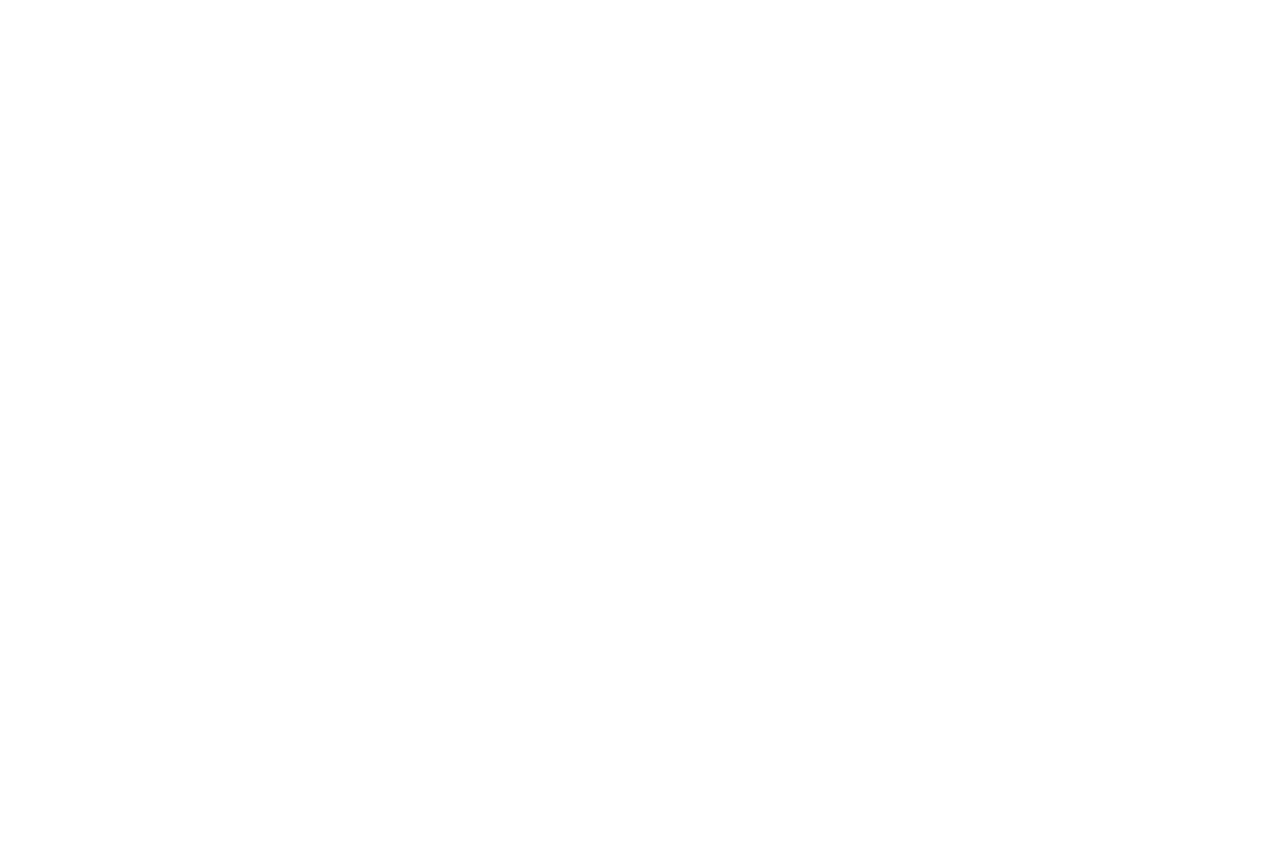
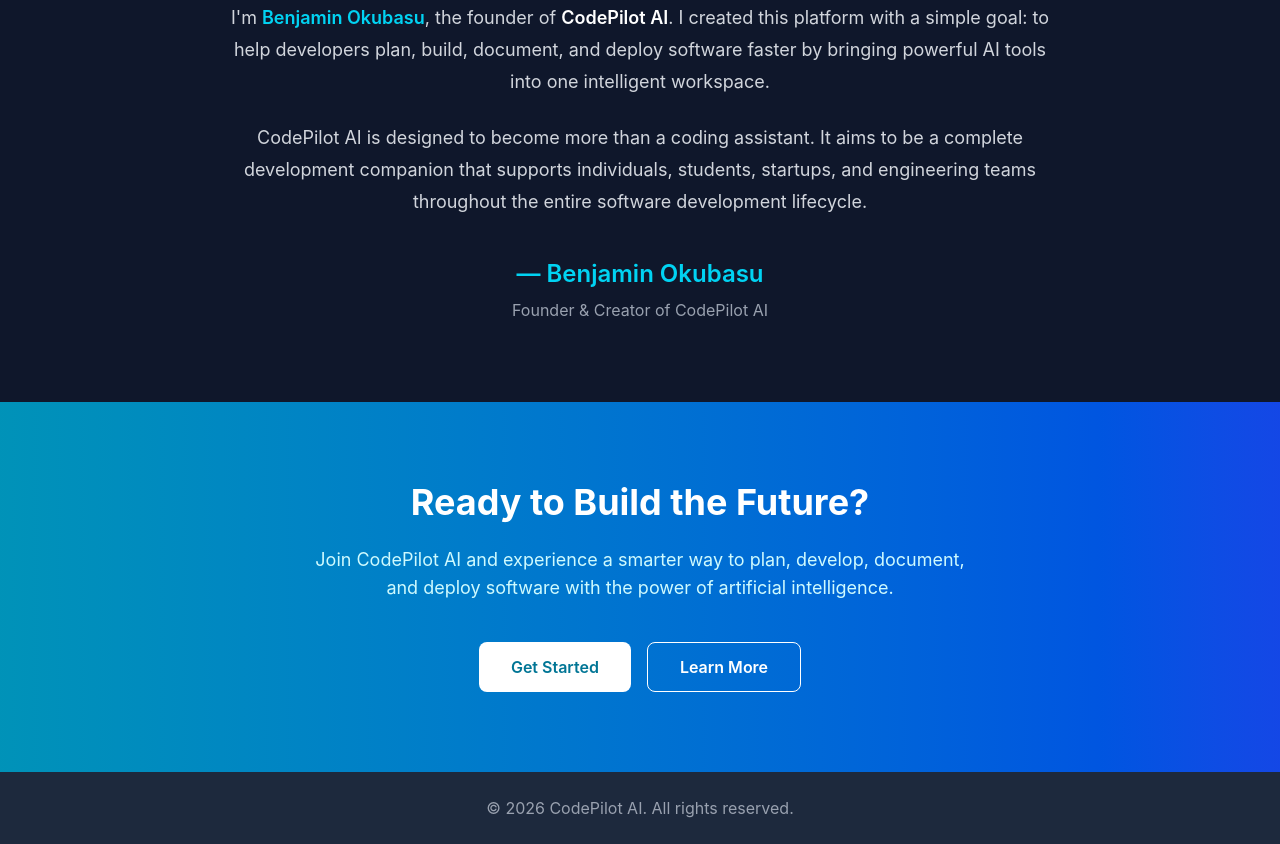
Before and after one commit to okub-crypto/codepilot-ai, a React (Vite) app in the folder frontend/: page / in a window 1280 px wide. Shown: the part 2480-3324 px from the top of the page. Before the commit the page ends 2314 px from the top, so only its background shows below. Built offline with nearby package versions, Linux system fonts and the light colour scheme.

Commit message:
Add founder and call-to-action sections

```diff
--- /dev/null
+++ b/frontend/src/components/sections/CTA.tsx
@@ -0,0 +1,29 @@
+function CTA() {
+  return (
+    <section className="bg-gradient-to-r from-cyan-600 to-blue-700 py-20">
+      <div className="mx-auto max-w-5xl px-6 text-center">
+        <h2 className="text-4xl font-bold text-white">
+          Ready to Build the Future?
+        </h2>
+
+        <p className="mx-auto mt-6 max-w-2xl text-lg text-cyan-100">
+          Join CodePilot AI and experience a smarter way to plan, develop,
+          document, and deploy software with the power of artificial
+          intelligence.
+        </p>
+
+        <div className="mt-10 flex flex-col justify-center gap-4 sm:flex-row">
+          <button className="rounded-lg bg-white px-8 py-3 font-semibold text-cyan-700 transition hover:bg-gray-100">
+            Get Started
+          </button>
+
+          <button className="rounded-lg border border-white px-8 py-3 font-semibold text-white transition hover:bg-white hover:text-cyan-700">
+            Learn More
+          </button>
+        </div>
+      </div>
+    </section>
+  );
+}
+
+export default CTA;
--- /dev/null
+++ b/frontend/src/components/sections/Founder.tsx
@@ -0,0 +1,42 @@
+function Founder() {
+  return (
+    <section className="bg-slate-900 py-20">
+      <div className="mx-auto max-w-4xl px-6 text-center">
+        <span className="rounded-full bg-cyan-500/20 px-4 py-2 text-cyan-400">
+          Meet the Founder
+        </span>
+
+        <h2 className="mt-6 text-4xl font-bold text-white">
+          Building the Future of AI-Powered Software Development
+        </h2>
+
+        <p className="mt-8 text-lg leading-8 text-gray-300">
+          I'm <span className="font-semibold text-cyan-400">Benjamin Okubasu</span>,
+          the founder of <span className="font-semibold text-white">CodePilot AI</span>.
+          I created this platform with a simple goal: to help developers plan,
+          build, document, and deploy software faster by bringing powerful AI
+          tools into one intelligent workspace.
+        </p>
+
+        <p className="mt-6 text-lg leading-8 text-gray-300">
+          CodePilot AI is designed to become more than a coding assistant.
+          It aims to be a complete development companion that supports
+          individuals, students, startups, and engineering teams throughout
+          the entire software development lifecycle.
+        </p>
+
+        <div className="mt-10">
+          <h3 className="text-2xl font-semibold text-cyan-400">
+            — Benjamin Okubasu
+          </h3>
+
+          <p className="mt-2 text-gray-400">
+            Founder & Creator of CodePilot AI
+          </p>
+        </div>
+      </div>
+    </section>
+  );
+}
+
+export default Founder;
--- a/frontend/src/pages/Home/HomePage.tsx
+++ b/frontend/src/pages/Home/HomePage.tsx
@@ -3,6 +3,8 @@
 import HowItWorks from "../../components/sections/HowItWorks";
 import TechStack from "../../components/sections/TechStack";
 import Stats from "../../components/sections/Stats";
+import Founder from "../../components/sections/Founder";
+import CTA from "../../components/sections/CTA";
 
 function HomePage() {
   return (
@@ -12,6 +14,8 @@
       <HowItWorks />
       <TechStack />
       <Stats />
+      <Founder />
+      <CTA />
     </>
   );
 }
```
